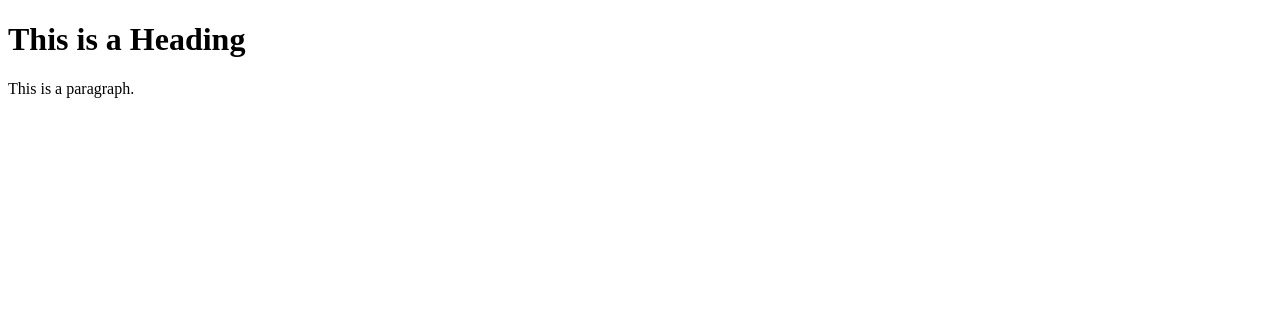
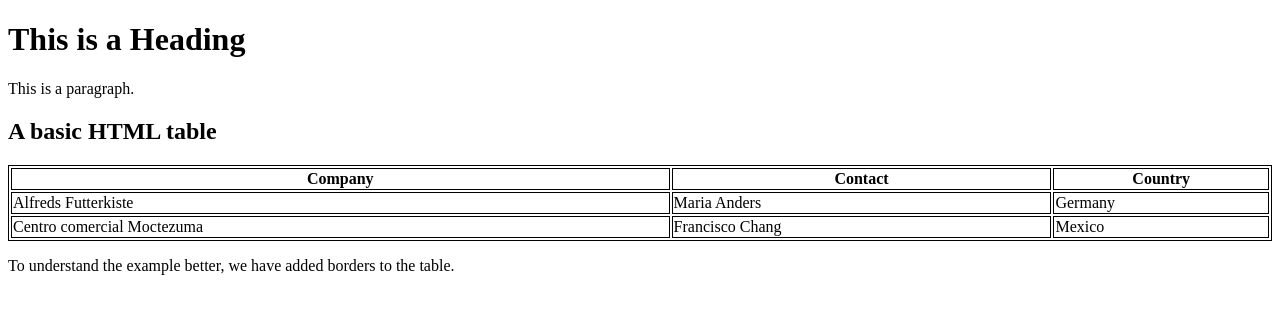
Before and after one commit to Nawwarahyazid/finalscm, a plain HTML site: page index.html in a window 1280 px wide. Drawn offline with Linux system fonts and the light colour scheme.

Commit message:
Update index.html

```diff
--- a/index.html
+++ b/index.html
@@ -14,5 +14,26 @@ border:1px solid black;
 <h1>This is a Heading</h1>
 <p>This is a paragraph.</p>
 
+    <h2>A basic HTML table</h2>
+
+<table style="width:100%">
+  <tr>
+    <th>Company</th>
+    <th>Contact</th>
+    <th>Country</th>
+  </tr>
+  <tr>
+    <td>Alfreds Futterkiste</td>
+    <td>Maria Anders</td>
+    <td>Germany</td>
+  </tr>
+  <tr>
+    <td>Centro comercial Moctezuma</td>
+    <td>Francisco Chang</td>
+    <td>Mexico</td>
+  </tr>
+</table>
+
+<p>To understand the example better, we have added borders to the table.</p>
 </body>
 </html>
```
